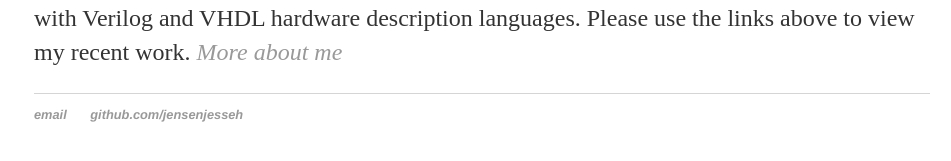
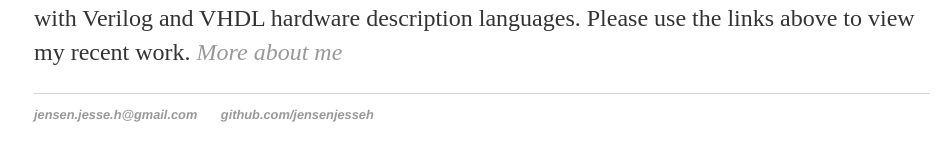
Before and after one commit to jensenjesseh/jensenjesseh.github.io, a Jekyll site: the page built from index.html, in a window 1280 px wide. Shown: the part 296-457 px from the top of the page, without its empty margins (158-1109 px from the left). Built offline with Jekyll 4.4.1, drawn with Linux system fonts in a browser that asks for light colours.

Commit message:
Update default.html

```diff
--- a/_layouts/default.html
+++ b/_layouts/default.html
@@ -21,7 +21,7 @@
 			</div><!-- /.container -->
 			<footer>
 	    		<ul>
-	        		<li><a href="mailto:jensen.jesse.h@gmail.com">email</a></li>
+	        		<li><a href="mailto:jensen.jesse.h@gmail.com">jensen.jesse.h@gmail.com</a></li>
 	        		<li><a href="https://github.com/jensenjesseh">github.com/jensenjesseh</a></li>
 				</ul>
 			</footer>
```
